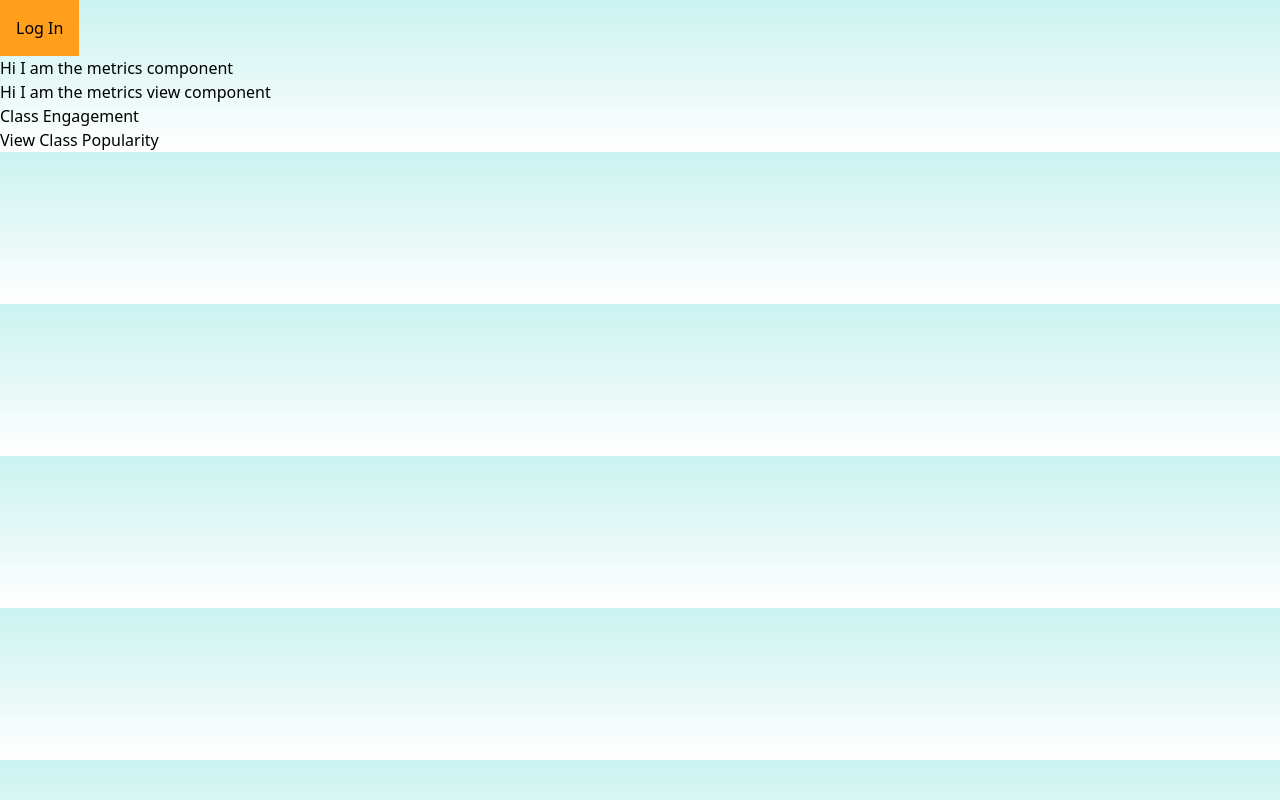
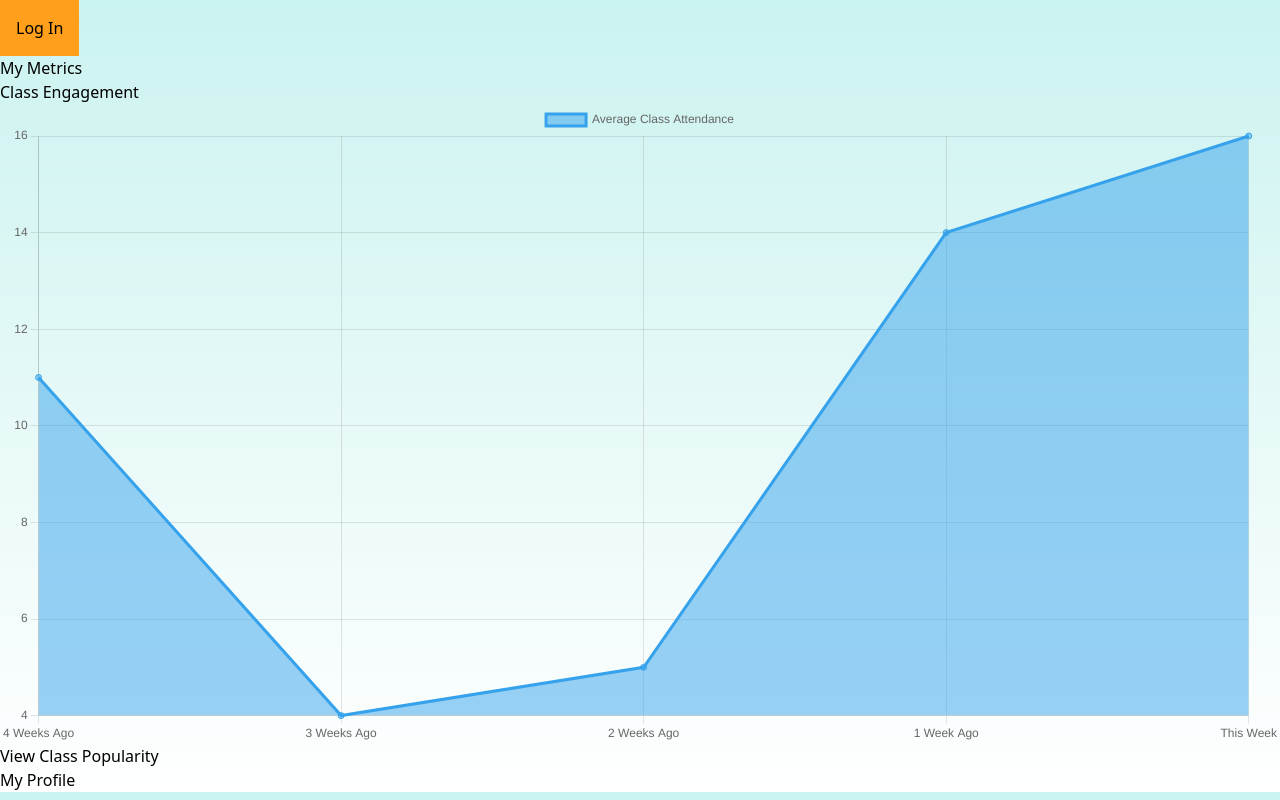
Before and after one commit to rpp2210-BOC-Aquaforce/FitnessPass, a Next.js app: page /studio/1/metrics in a window 1280 px wide. Both pictures are taken after a click on the button "View Class Engagement". Built offline with nearby package versions, Linux system fonts and the light colour scheme; no server answers.

Commit message:
"Commit basic rendering of EngagementMetrics chart"

```diff
--- a/app/studio/[studioID]/metrics/page.tsx
+++ b/app/studio/[studioID]/metrics/page.tsx
@@ -4,21 +4,30 @@ import React, { useState, useEffect } from 'react';
 import { useSession } from 'next-auth/react';
 import { getClassPopularity } from '@/lib/api';
 import { MetricsView } from '@/components/index';
+import { useRouter } from 'next/navigation';
 
 export default function Metrics() {
+  const router = useRouter();
+
   const { data: session } = useSession();
   const studioID = (session?.user as any)?.id;
 
   useEffect(() => {
     console.log('****');
-    // getClassPopularity('11');
+    // getClassPopularity(studioID);
   }, []);
 
   return (
     <div>
-      <h1>Hi I am the metrics component</h1>
+      <h1>My Metrics</h1>
       <MetricsView />
       {/* <MetricsView studioID={studioID} /> */}
+      <button
+        type="button"
+        onClick={() => router.push(`/studio/${studioID}`)}
+      >
+        My Profile
+      </button>
     </div>
   );
 }
--- a/src/components/Metrics/EngagementMetrics.tsx
+++ b/src/components/Metrics/EngagementMetrics.tsx
@@ -0,0 +1,56 @@
+import React from 'react';
+import {
+  Chart as ChartJS,
+  CategoryScale,
+  LinearScale,
+  PointElement,
+  LineElement,
+  Title,
+  Tooltip,
+  Filler,
+  Legend,
+} from 'chart.js';
+import { Line } from 'react-chartjs-2';
+
+ChartJS.register(
+  CategoryScale,
+  LinearScale,
+  PointElement,
+  LineElement,
+  Title,
+  Tooltip,
+  Filler,
+  Legend
+);
+
+export const options = {
+  responsive: true,
+  plugins: {
+    legend: {
+      position: 'top' as const,
+    },
+  },
+};
+
+const labels = ['4 Weeks Ago', '3 Weeks Ago', '2 Weeks Ago', '1 Week Ago', 'This Week'];
+
+export const data = {
+  labels,
+  datasets: [
+    {
+      fill: true,
+      label: 'Average Class Attendance',
+      data: [11, 4, 5, 14, 16],
+      borderColor: 'rgb(53, 162, 235)',
+      backgroundColor: 'rgba(53, 162, 235, 0.5)',
+    },
+  ],
+};
+
+export default function EngagementMetrics() {
+  return (
+    <div className="relative h-5/6">
+      <Line options={options} data={data} />
+    </div>
+  );
+}
--- a/src/components/Metrics/MetricsView.tsx
+++ b/src/components/Metrics/MetricsView.tsx
@@ -2,6 +2,7 @@
 
 import React, { useState, useEffect } from 'react';
 import PopularityMetrics from './PopularityMetrics';
+import EngagementMetrics from './EngagementMetrics';
 
 export default function MetricsView() {
   const [view, setView] = useState('popularity');
@@ -16,18 +17,18 @@ export default function MetricsView() {
   }, [view]);
   return (
     <div>
-      <h4>Hi I am the metrics view component</h4>
+      {/* <h4>Hi I am the metrics view component</h4> */}
       {view === 'popularity' ? (
         <div>
-          <h5>Class Popularity</h5>
+          <h2>Class Popularity</h2>
           <PopularityMetrics />
           <button type="button" onClick={handleClick}>View Class Engagement</button>
         </div>
       ) : null}
       {view === 'engagement' ? (
         <div>
-          <h5>Class Engagement</h5>
-          {/* <EngagementMetrics /> */}
+          <h2>Class Engagement</h2>
+          <EngagementMetrics />
           <button type="button" onClick={handleClick}>View Class Popularity</button>
         </div>
       ) : null}
--- a/src/components/Metrics/PopularityMetrics.tsx
+++ b/src/components/Metrics/PopularityMetrics.tsx
@@ -27,5 +27,9 @@ export const data = {
 };
 
 export default function PopularityMetrics() {
-  return <Doughnut data={data} />;
+  return (
+    <div className="relative h-5/6">
+      <Doughnut data={data} />
+    </div>
+  );
 }
```
